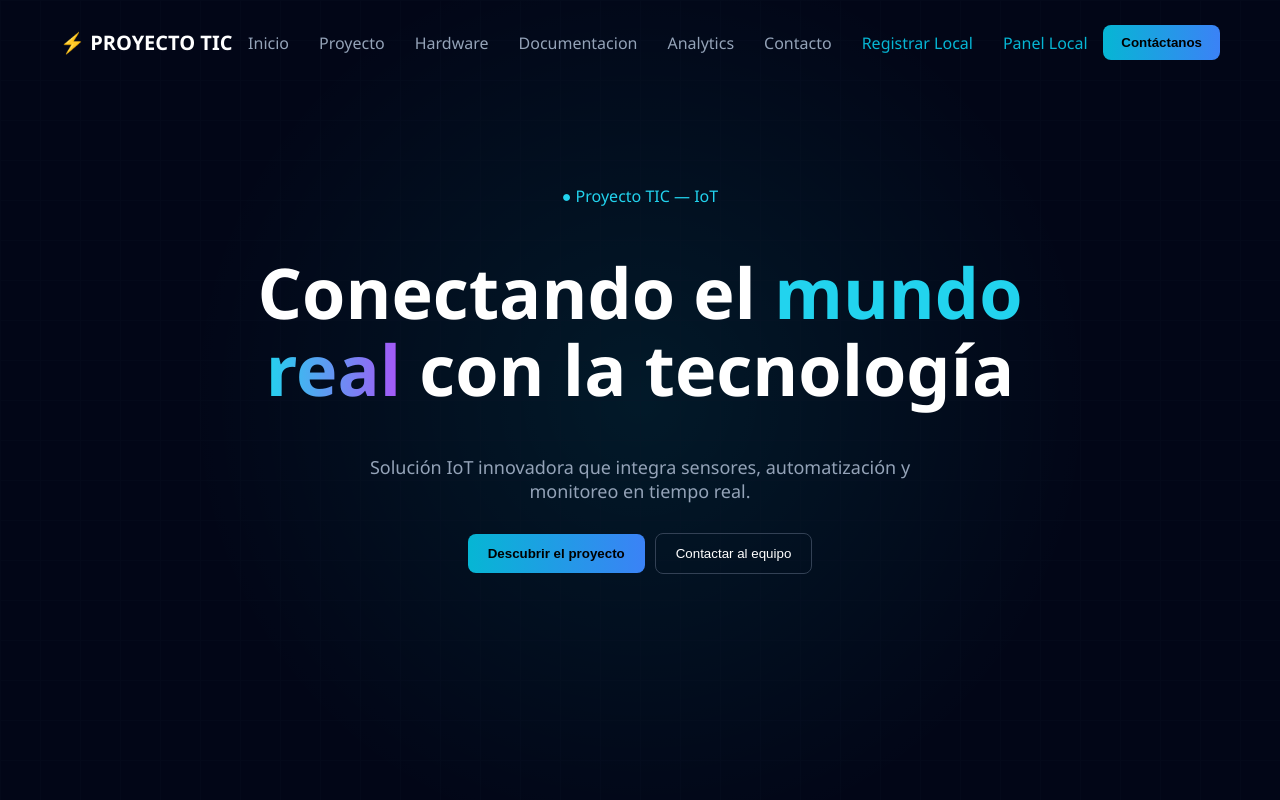
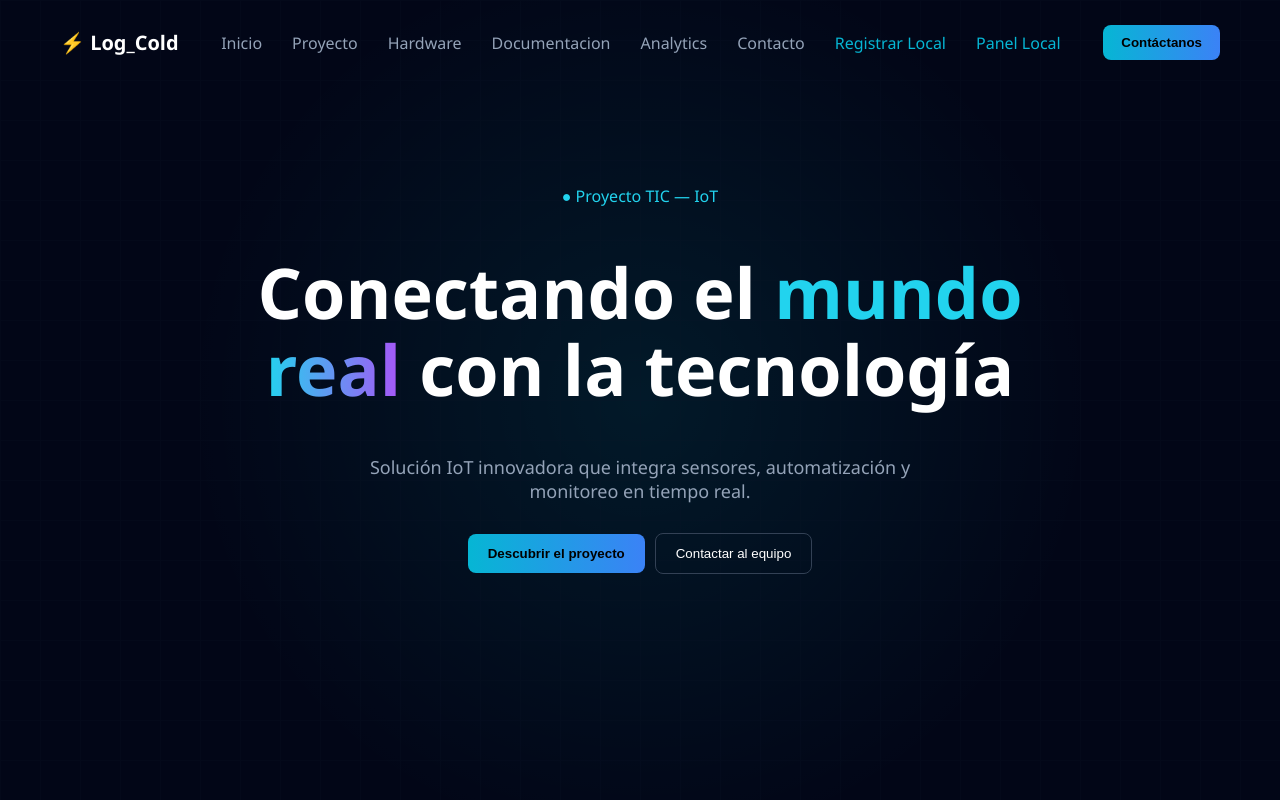
Before and after one commit to M4xCod3/Proyecto_TIC, a React (Vite) app: page / in a window 1280 px wide. Shown: the top 800 px of the page. Built offline with nearby package versions, Linux system fonts and the light colour scheme; no server answers.

Commit message:
Cambio Dominio

```diff
--- a/src/Local.tsx
+++ b/src/Local.tsx
@@ -105,6 +105,7 @@ export default function LocalPage() {
       alert("Pedido finalizado con éxito.");
       cargarPedidosActivos(); // Recargar la lista para que desaparezca de pantalla
     }
+    // agregar logica de informe
   };
 
   // ESTILOS
--- a/src/index.tsx
+++ b/src/index.tsx
@@ -14,7 +14,7 @@ export default function Index() {
     <>
       <div className="hero">
         <div className="navbar">
-          <div className="logo">⚡ PROYECTO TIC</div>
+          <div className="logo">⚡ Log_Cold</div>
           <div className="menu">
             <a href="#inicio">Inicio</a>
             <a href="#about">Proyecto</a>
```
Also changed, not shown: 1 other file (tests, documents, lock files or other folders).
